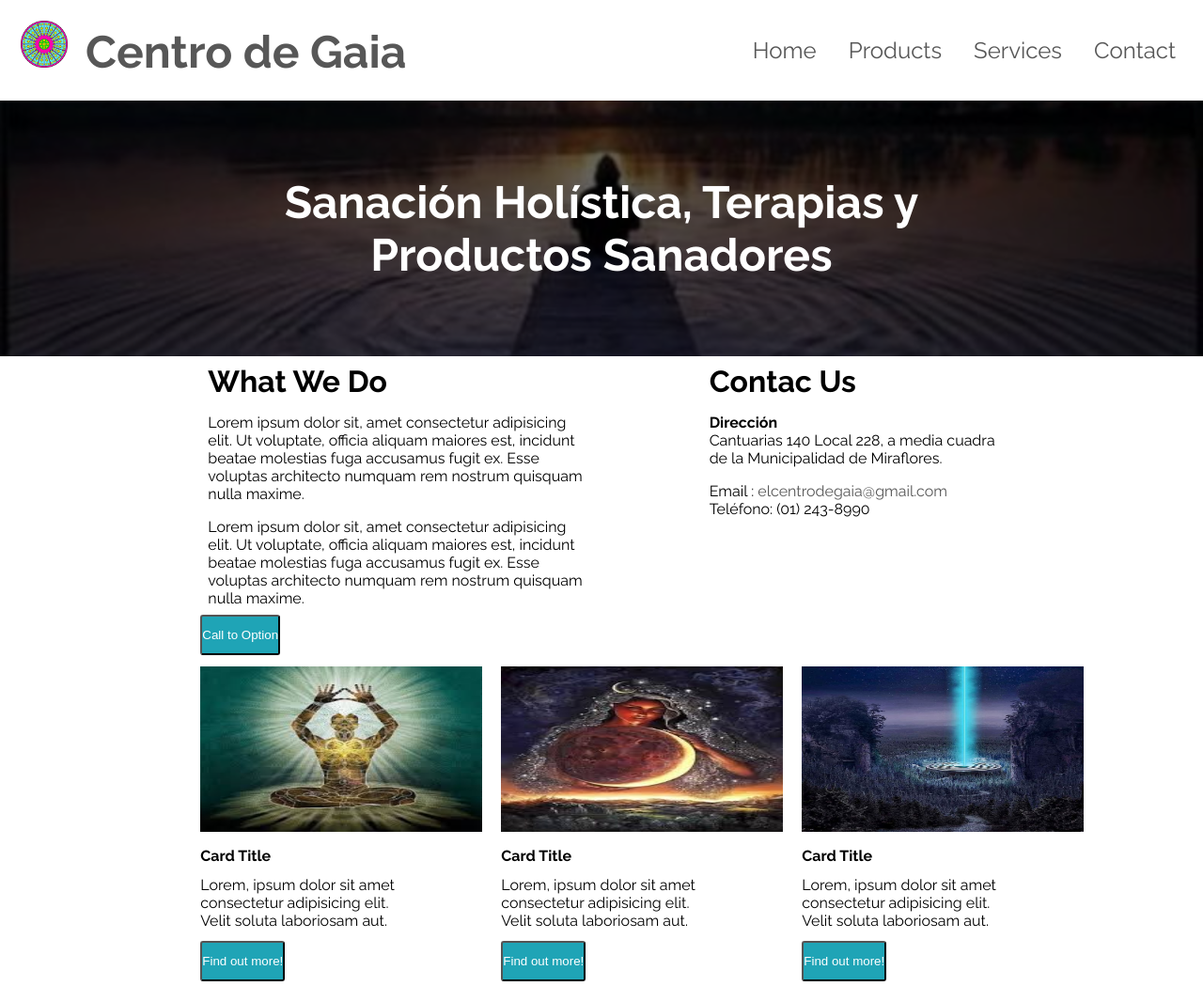
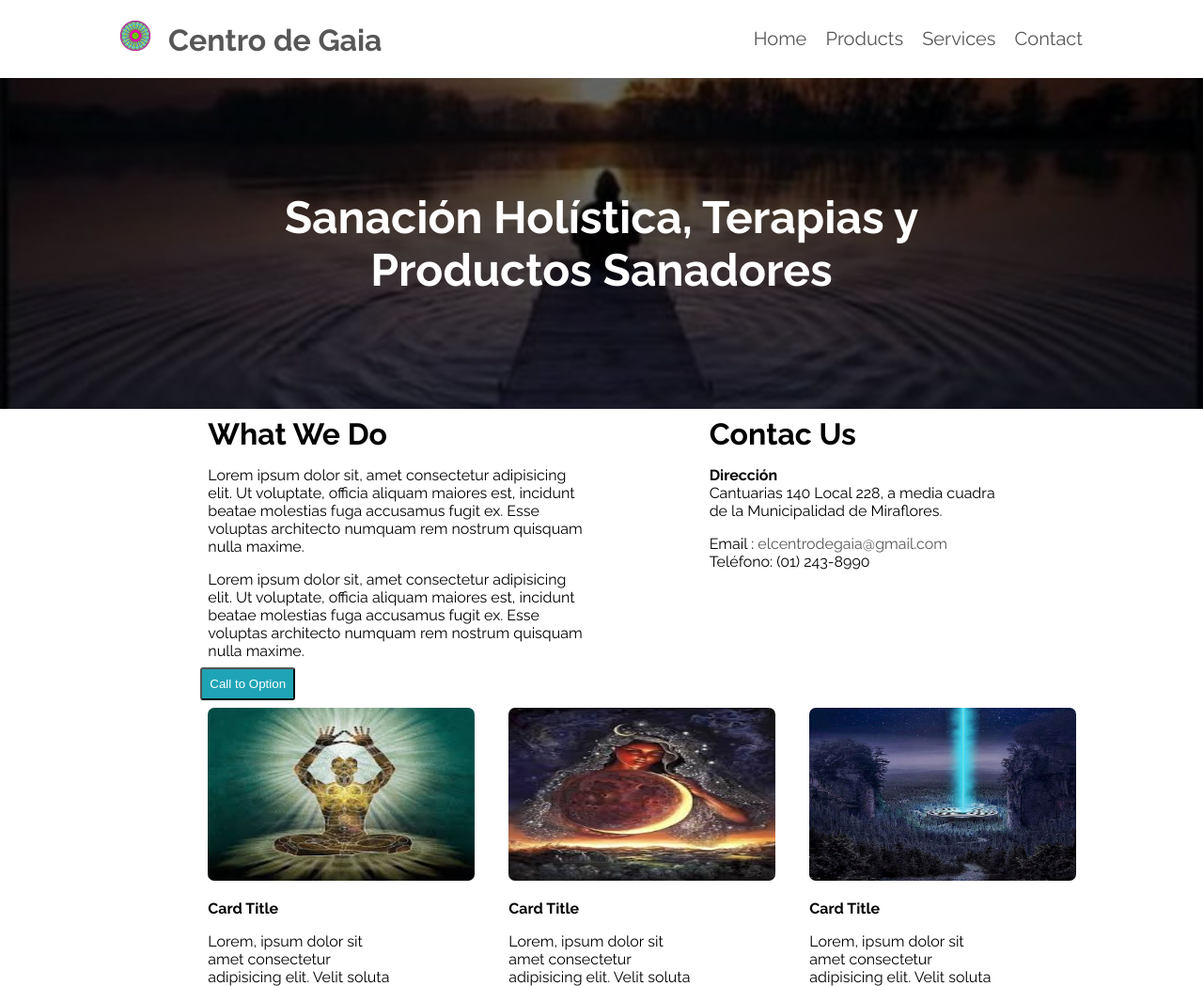
Before and after one commit to Claudiagari/reto-mi-pagina, a plain HTML site: page index.html in a window 1280 px wide. Shown: the top 1049 px of the page at 94% size. Drawn offline with Linux system fonts and the light colour scheme.

Commit message:
mejorando diseño

```diff
--- a/css/main.css
+++ b/css/main.css
@@ -3,16 +3,16 @@ body{
 }
 .main-hamburger {
     position: absolute;
-    top: 50px;
+    top: 40px;
     right: 28px;
-    height: 2px;
+    height: 3px;
     width: 24px;
     background: #d0d0d0;
   }
 .main-hamburger::before, .main-hamburger::after {
     position: absolute;
     content: '';
-    height: 2px;
+    height: 3px;
     width: 24px;
     display: block;
     background: #d0d0d0;
@@ -24,7 +24,7 @@ body{
     top: 8px;
 }
 nav {
-    padding: 14px;
+    padding: 14px 120px;
     overflow: hidden;
 }
 .nav-left {
@@ -34,24 +34,24 @@ nav {
 .nav-left h1 {
     display: inline-block;
     margin-left: 15px;
-    font-size: 48px;
+    font-size: 32px;
 }
 a {
     text-decoration: none;
     color: #575757;
 }
 .nav-left img {
-    width: 50px;
-    height: 50px;
+    width: 32px;
+    height: 32px;
 }
 .nav-right {
     float: right;
 }
 ul li {
     display: inline-block;
-    padding: 25px 15px;
+    padding: 15px 8px;
     list-style: none;
-    font-size: 24px;
+    font-size: 20px;
 }
 h2 {
     text-align: center;
@@ -66,7 +66,7 @@ h2 {
 }
 .overlay {
     background: rgba(0, 0, 0, 0.6);
-    padding: 5rem 0;
+    padding: 120px 0;
 }
   .section-1 p,h3,button{
       padding: 8px;
@@ -75,24 +75,25 @@ h2 {
       font-size: 32px;
   }
   button{
-      border-radius: 3px;
+      border-radius:3px;
       background: #1fa4b6;
       color: #FFFF;
-      padding: 0 10px;
+      padding:8px 10px;
   }
-  .section-2 img, p,button{
-    padding:12px 0px;
+  .section-2 img, p,h4,button{
+    padding:8px 8px;
   }
  .section-2 img {
      width: 300px;
      height: 200px;
-     border-radius: 5px;
+     border-radius: 15px;
  }
  footer{
      margin-top: 15px;
      background: rgba(0, 0, 0, 0.678);
      color: #d0d0d0;
      text-align: center;
+     padding: 20px;
  }
  @media (min-width: 0px) and (max-width: 930px){
     .view-mobile {
```
Also changed, not shown: index.html (+1 -1 lines).
